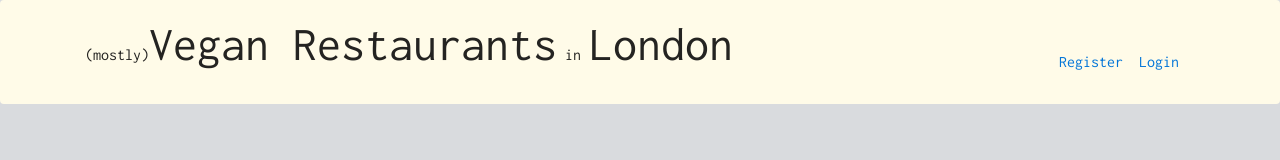
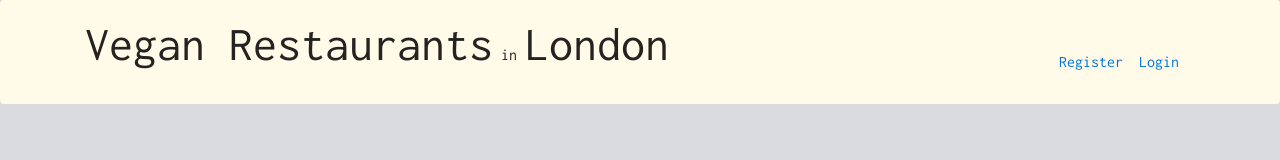
Before and after one commit to BRHGreen/wdi-project-2, a website: page index.html in a window 1280 px wide. Drawn offline with Linux system fonts and the light colour scheme; some packages are replaced by stand-ins of ours.

Commit message:
readme update. no longer called (mostly)

```diff
--- a/index.html
+++ b/index.html
@@ -12,7 +12,7 @@
 
     <nav class='navbar'>
       <div class="container">
-        <p id='title'>(mostly)<span>Vegan Restaurants</span> in <span>London</span></p>
+        <p id='title'><span>Vegan Restaurants</span> in <span>London</span></p>
         <button class='navbar-toggler hidden-sm-up' type='button'
         data-toggle='collapse'
         data-target='#exCollapsingNavbar2'
```
Also changed, not shown: readme.md, 1 other file.
